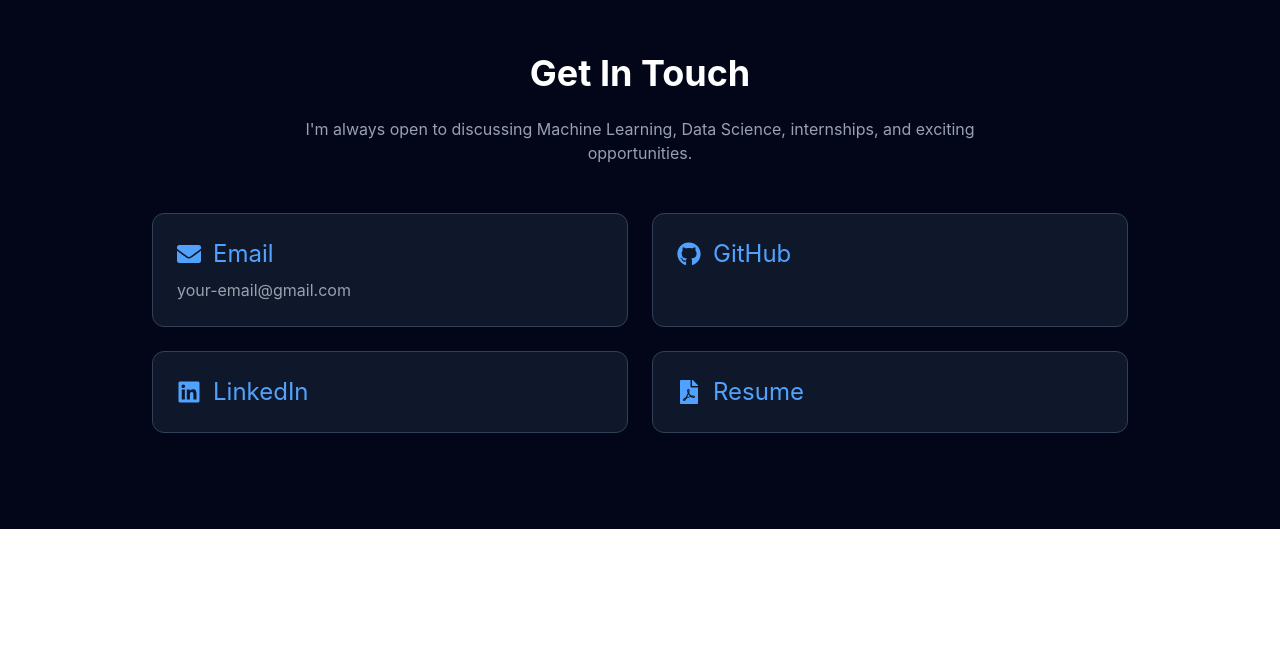
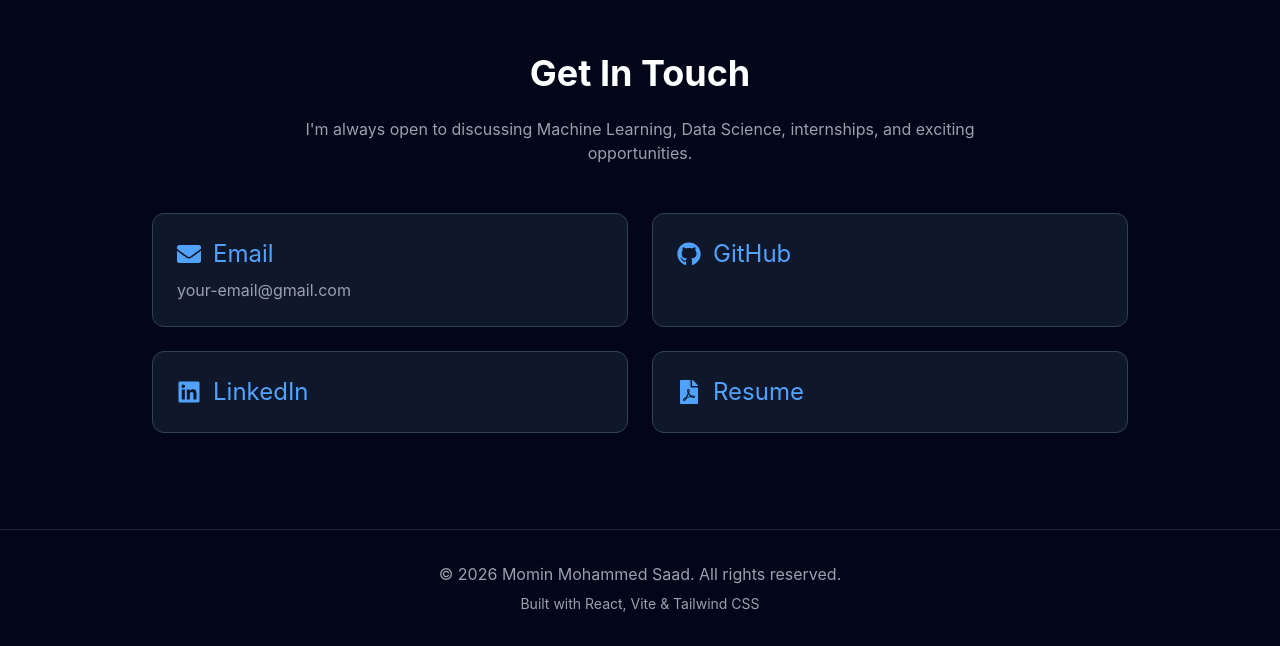
Before and after one commit to Momin-Mohammed-Saad/momin-saad-portfolio, a React (Vite) app: page / in a window 1280 px wide. Shown: the part 5684-6330 px from the top of the page. Before the commit the page ends 6213 px from the top, so only its background shows below. Built offline with nearby package versions, Linux system fonts and the light colour scheme.

Commit message:
Add footer section

```diff
--- a/src/App.jsx
+++ b/src/App.jsx
@@ -7,6 +7,7 @@ import Experience from "./components/Experience";
 import Education from "./components/Education";
 import Certifications from "./components/Certifications";
 import Contact from "./components/Contact";
+import Footer from "./components/Footer";
 
 function App() {
   return (
@@ -20,6 +21,7 @@ function App() {
       <Education />
       <Certifications />
       <Contact />
+      <Footer />
     </div>
   );
 }
--- a/src/components/Footer.jsx
+++ b/src/components/Footer.jsx
@@ -0,0 +1,15 @@
+function Footer() {
+  return (
+    <footer className="border-t border-slate-800 py-8 text-center text-gray-400">
+      <p>
+        © {new Date().getFullYear()} Momin Mohammed Saad. All rights reserved.
+      </p>
+
+      <p className="mt-2 text-sm">
+        Built with React, Vite & Tailwind CSS
+      </p>
+    </footer>
+  );
+}
+
+export default Footer;
```
